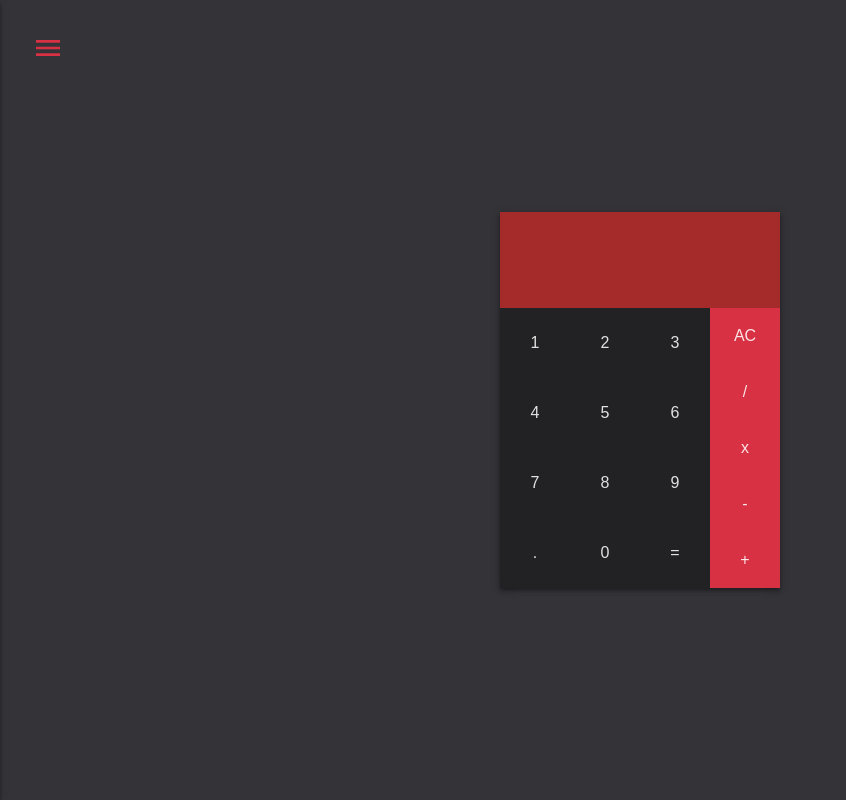
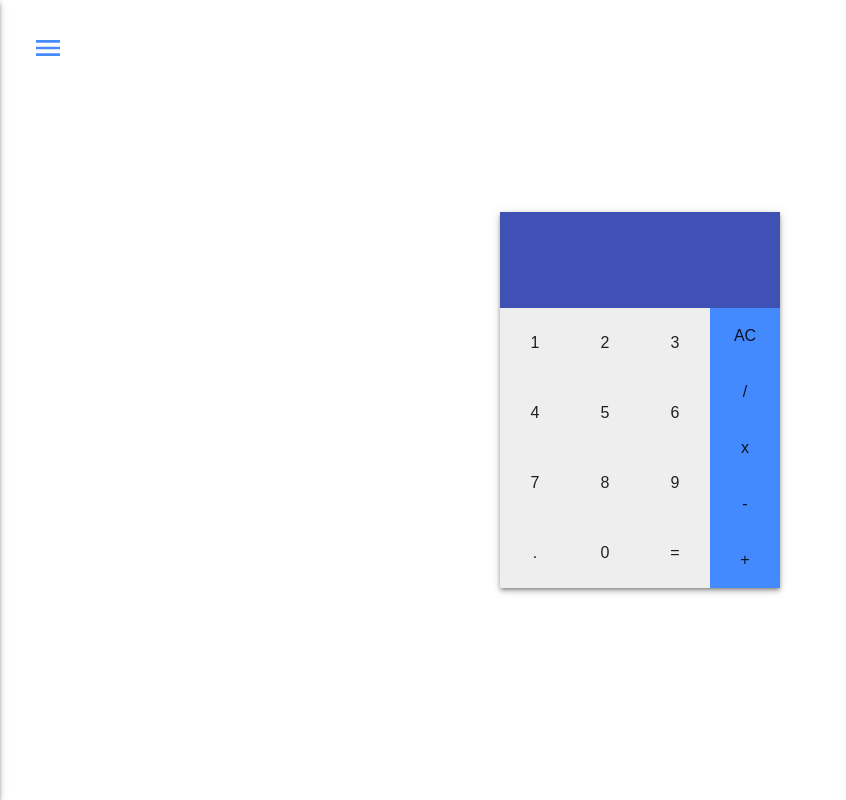
Before and after one commit to VERSAYANA/javascript-calculator, a React (Create React App) app: page / in a window 1280 px wide. Shown: the whole page, without its empty margins (0-846 px from the left). Built offline with nearby package versions, Linux system fonts and the light colour scheme.

Commit message:
Rename Drawer to DrawerButton & set default theme to light

```diff
--- a/src/components/Calculator/Calculator.js
+++ b/src/components/Calculator/Calculator.js
@@ -4,24 +4,17 @@ import { newInput, toggleDrawer } from '../../actions';
 import './Calculator.css';
 import Display from '../Display/Display';
 import Board from '../Board/Board';
-import Drawer from '../Drawer/Drawer';
+import DrawerButton from '../DrawerButton/DrawerButton';
 
 class Calculator extends Component {
   render() {
-    const {
-      input,
-      result,
-      newInput,
-      display,
-      drawer,
-      toggleDrawer,
-    } = this.props;
+    const { input, newInput, display, drawer, toggleDrawer } = this.props;
 
     return (
       <div id="calculator">
         <Display value={display} input={input} />
         <Board newInput={newInput} />
-        <Drawer show={drawer} toggle={toggleDrawer} />
+        <DrawerButton toggle={toggleDrawer} />
       </div>
     );
   }
--- a/src/components/Drawer/Drawer.css
+++ b/src/components/DrawerButton/DrawerButton.css
@@ -1,9 +1,9 @@
-#drawer {
+#drawer-button {
   position: fixed;
   top: 32px;
   left: 32px;
 }
-#drawer svg {
+#drawer-button svg {
   fill: var(--accent-color);
   width: 32px;
   height: 32px;
--- a/src/components/Drawer/Drawer.js
+++ b/src/components/DrawerButton/DrawerButton.js
@@ -1,10 +1,10 @@
 import React from 'react';
 import PropTypes from 'prop-types';
-import './Drawer.css';
+import './DrawerButton.css';
 
-const Drawer = ({ open, toggle }) => {
+const DrawerButton = ({ toggle }) => {
   return (
-    <div id="drawer" onClick={toggle}>
+    <div id="drawer-button" onClick={toggle}>
       <svg viewBox="0 0 24 24">
         <path d="M3,6H21V8H3V6M3,11H21V13H3V11M3,16H21V18H3V16Z" />
       </svg>
@@ -12,6 +12,6 @@ const Drawer = ({ open, toggle }) => {
   );
 };
 
-Drawer.propTypes = {};
+DrawerButton.propTypes = {};
 
-export default Drawer;
+export default DrawerButton;
--- a/src/reducer.js
+++ b/src/reducer.js
@@ -16,7 +16,7 @@ const initialState = {
   result: 0,
   display: '',
   logic: true,
-  theme: true,
+  theme: false,
   drawer: false,
 };
 
```
